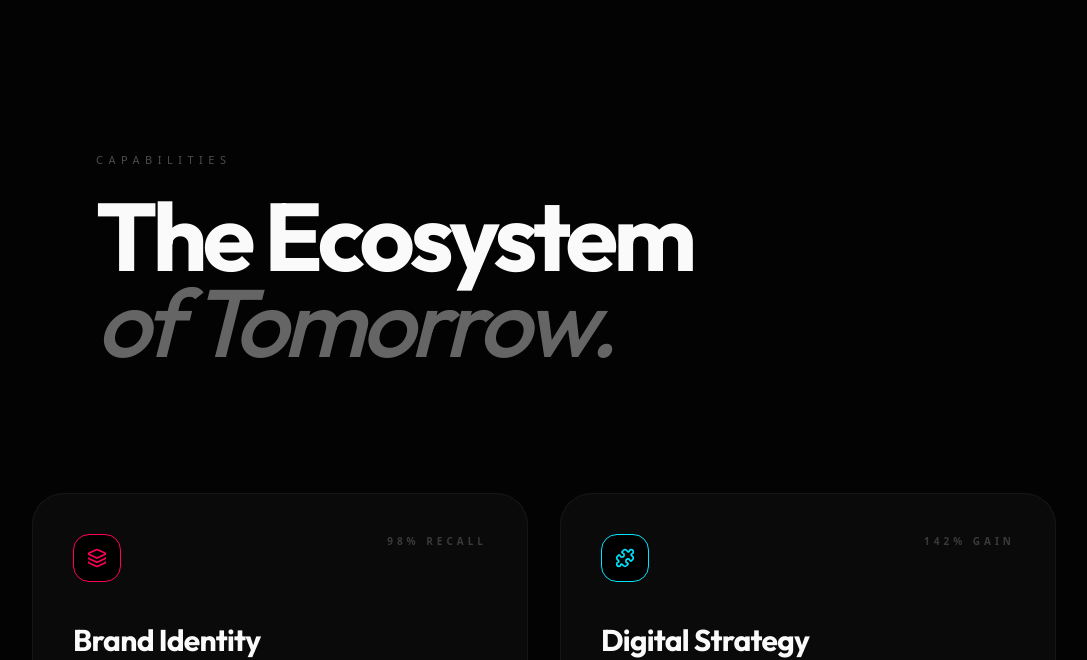
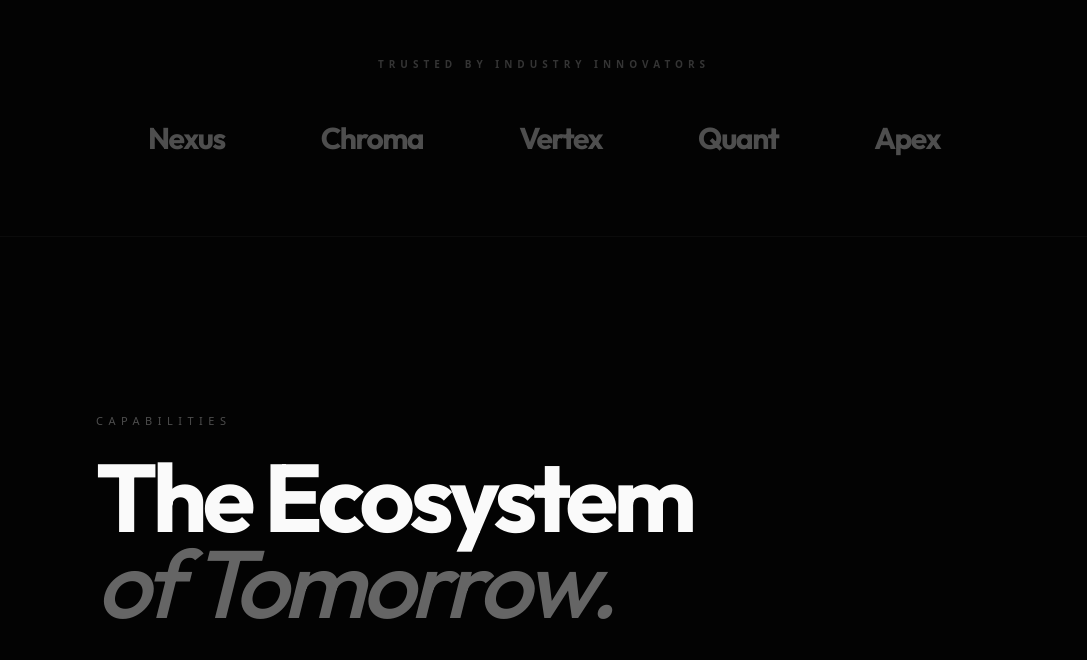
Before and after one commit to kromiqagency-netizen/Kromiqlanding, a Next.js app: page / in a window 1280 px wide. Shown: the part 928-1588 px from the top of the page, without its empty margins (96-1183 px from the left). Built offline with nearby package versions, Linux system fonts and the light colour scheme; no server answers.

Commit message:
conversion: add trust section and free audit lead magnet to home page

```diff
--- a/src/app/page.tsx
+++ b/src/app/page.tsx
@@ -11,6 +11,8 @@ import ProcessSection from '@/components/ProcessSection';
 import TestimonialsSection from '@/components/TestimonialsSection';
 import LeadCaptureForm from '@/components/LeadCaptureForm';
 import DigitalConcierge from '@/components/DigitalConcierge';
+import TrustSection from '@/components/TrustSection';
+import AuditBanner from '@/components/AuditBanner';
 import { ArrowRight } from 'lucide-react';
 
 export default function Home() {
@@ -27,6 +29,7 @@ export default function Home() {
       <DigitalConcierge />
 
       <HeroSection />
+      <TrustSection />
 
       {/* Services / Ecosystem */}
       <EcosystemSection />
@@ -78,6 +81,8 @@ export default function Home() {
         {/* Background glow */}
         <div className="absolute top-1/2 left-1/2 -translate-x-1/2 -translate-y-1/2 w-[600px] h-[600px] bg-primary/5 blur-[150px] rounded-full -z-10" />
       </section>
+
+      <AuditBanner />
 
       {/* Lead Capture Section */}
       <section id="contact" className="py-32 md:py-44 relative overflow-hidden">
--- /dev/null
+++ b/src/components/AuditBanner.tsx
@@ -0,0 +1,53 @@
+'use client';
+
+import { motion } from 'framer-motion';
+import { ArrowRight, BarChart3 } from 'lucide-react';
+
+export default function AuditBanner() {
+  const easeOut: [number, number, number, number] = [0.22, 1, 0.36, 1];
+
+  return (
+    <section className="py-24 relative overflow-hidden">
+      <div className="container mx-auto px-6 md:px-10">
+        <motion.div
+          initial={{ opacity: 0, scale: 0.95 }}
+          whileInView={{ opacity: 1, scale: 1 }}
+          viewport={{ once: true }}
+          transition={{ duration: 1, ease: easeOut }}
+          className="relative group p-12 md:p-20 rounded-[3rem] bg-zinc-900/40 border border-white/5 overflow-hidden flex flex-col md:flex-row items-center justify-between gap-12"
+        >
+          {/* Animated Background Elements */}
+          <div className="absolute -top-24 -right-24 w-64 h-64 bg-primary/10 blur-[80px] group-hover:bg-primary/20 transition-colors duration-1000" />
+          <div className="absolute -bottom-24 -left-24 w-64 h-64 bg-accent/10 blur-[80px] group-hover:bg-accent/20 transition-colors duration-1000" />
+
+          <div className="relative z-10 max-w-2xl">
+            <div className="flex items-center gap-4 mb-6">
+              <div className="w-12 h-12 flex items-center justify-center rounded-2xl bg-primary/10 border border-primary/20 text-primary">
+                <BarChart3 size={24} />
+              </div>
+              <span className="font-mono text-[10px] tracking-[0.4em] text-primary uppercase font-bold">Limited Availability</span>
+            </div>
+
+            <h2 className="text-4xl md:text-6xl font-display font-bold tracking-tighter mb-6 leading-tight">
+              Get a Free <span className="italic text-foreground/40">Strategic</span> Audit.
+            </h2>
+
+            <p className="text-lg md:text-xl text-foreground/40 font-sans tracking-tight leading-relaxed">
+              We&apos;ll analyze your current digital ecosystem and provide 3 surgical growth opportunities. No obligation, just intelligence.
+            </p>
+          </div>
+
+          <div className="relative z-10">
+            <a
+              href="#contact"
+              className="group/btn flex items-center gap-4 px-10 py-6 bg-white text-black font-bold tracking-tight rounded-full hover:scale-105 transition-all shadow-[0_0_30px_rgba(255,255,255,0.2)]"
+            >
+              Claim Your Audit
+              <ArrowRight size={20} className="group-hover/btn:translate-x-1 transition-transform" />
+            </a>
+          </div>
+        </motion.div>
+      </div>
+    </section>
+  );
+}
--- /dev/null
+++ b/src/components/TrustSection.tsx
@@ -0,0 +1,41 @@
+'use client';
+
+import { motion } from 'framer-motion';
+
+export default function TrustSection() {
+  const easeOut: [number, number, number, number] = [0.22, 1, 0.36, 1];
+
+  return (
+    <section className="py-20 border-y border-white/[0.03] bg-[#030303]">
+      <div className="container mx-auto px-6 md:px-10">
+        <div className="flex flex-col items-center">
+          <motion.p
+            initial={{ opacity: 0, y: 10 }}
+            whileInView={{ opacity: 1, y: 0 }}
+            viewport={{ once: true }}
+            transition={{ duration: 0.8, ease: easeOut }}
+            className="text-[10px] font-mono text-foreground/20 uppercase tracking-[0.5em] mb-12 font-bold"
+          >
+            Trusted by Industry Innovators
+          </motion.p>
+
+          <div className="flex flex-wrap justify-center items-center gap-12 md:gap-24 opacity-30 grayscale hover:grayscale-0 transition-all duration-700">
+            {/* These are placeholders - real logos should be added here */}
+            {['Nexus', 'Chroma', 'Vertex', 'Quant', 'Apex'].map((brand, i) => (
+              <motion.div
+                key={brand}
+                initial={{ opacity: 0 }}
+                whileInView={{ opacity: 1 }}
+                viewport={{ once: true }}
+                transition={{ duration: 1, delay: i * 0.1 }}
+                className="text-2xl md:text-3xl font-display font-bold tracking-tighter"
+              >
+                {brand}
+              </motion.div>
+            ))}
+          </div>
+        </div>
+      </div>
+    </section>
+  );
+}
```
